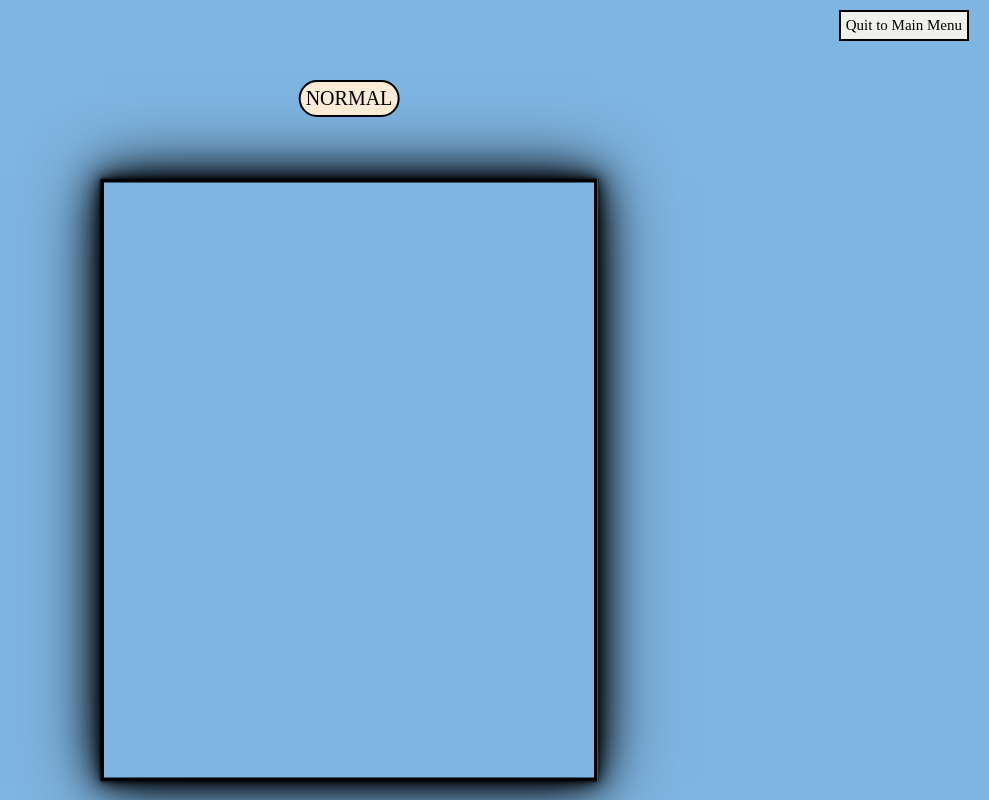
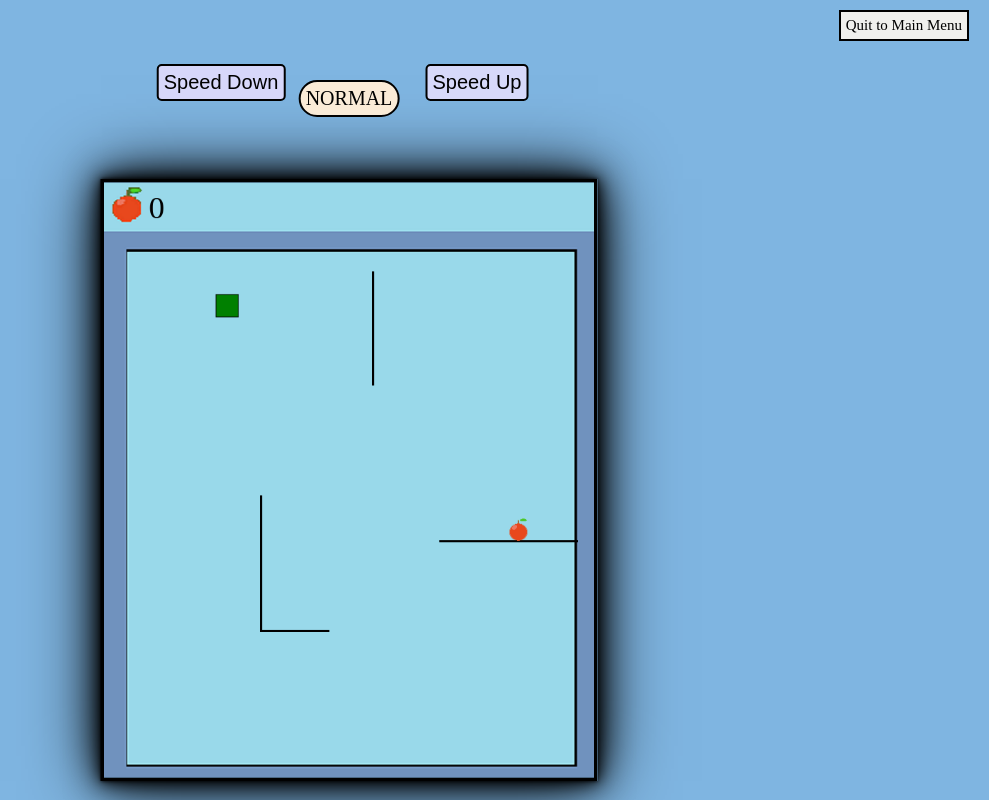
Before and after one commit to Sahil-k1509/Toxicated, a plain HTML site: page snake_medium.html in a window 1280 px wide. Shown: the whole page, without its empty margins (291-1280 px from the left). Drawn offline with Linux system fonts and the light colour scheme.

Commit message:
Added buttons interface to change speed

```diff
--- a/snake_medium.html
+++ b/snake_medium.html
@@ -23,6 +23,9 @@
         <button id="movedown" style="width: 100px; height:100px; font-size: 3rem; text-align: center; background-color: cornsilk;">down</button>
         <button id="moveleft" style="width: 100px; height:100px; font-size: 3rem; text-align: center; background-color: cornsilk;">left</button>
         <button id="moveright" style="width: 100px; height:100px; font-size: 3rem; text-align: center; background-color: cornsilk;">right</button>
+
+        <button id="speedup">Speed Up</button>
+        <button id="speeddown">Speed Down</button>
         <script src="snake.js"></script>
 
     </body>
```
Also changed, not shown: snake_easy.html (+2 -0 lines), snake_hard.html (+2 -0 lines).
